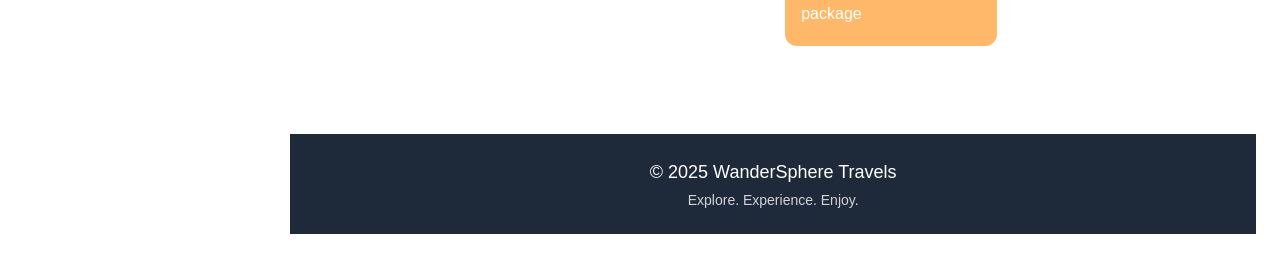
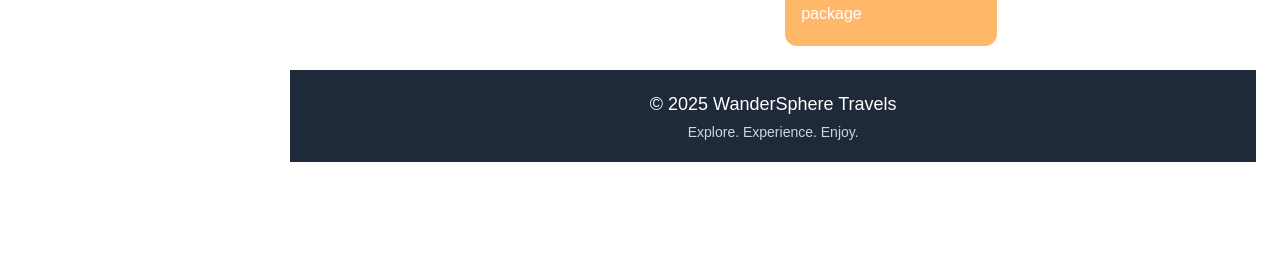
Before and after one commit to vanshikak-hestabit/hest-week-3, a Next.js app: page / in a window 1280 px wide. Shown: the part 1036-1291 px from the top of the page. After the commit the page ends 1222 px from the top, so only its background shows below. Built offline with nearby package versions, Linux system fonts and the light colour scheme.

Commit message:
fixed a bug

```diff
--- a/src/app/page.js
+++ b/src/app/page.js
@@ -114,7 +114,8 @@ export default function HomePage() {
 
       <Modal open={isModalOpen} close={closeModal} content={""} />
 
-      <footer className="mt-16 w-full bg-gray-800 text-white py-6 text-center">
+    {/* FOOTER */}
+      <footer className="mt-auto w-full bg-gray-800 text-white py-5 text-center">
         <p className="text-lg">© 2025 WanderSphere Travels</p>
         <p className="opacity-80 text-sm mt-1">Explore. Experience. Enjoy.</p>
 
```
